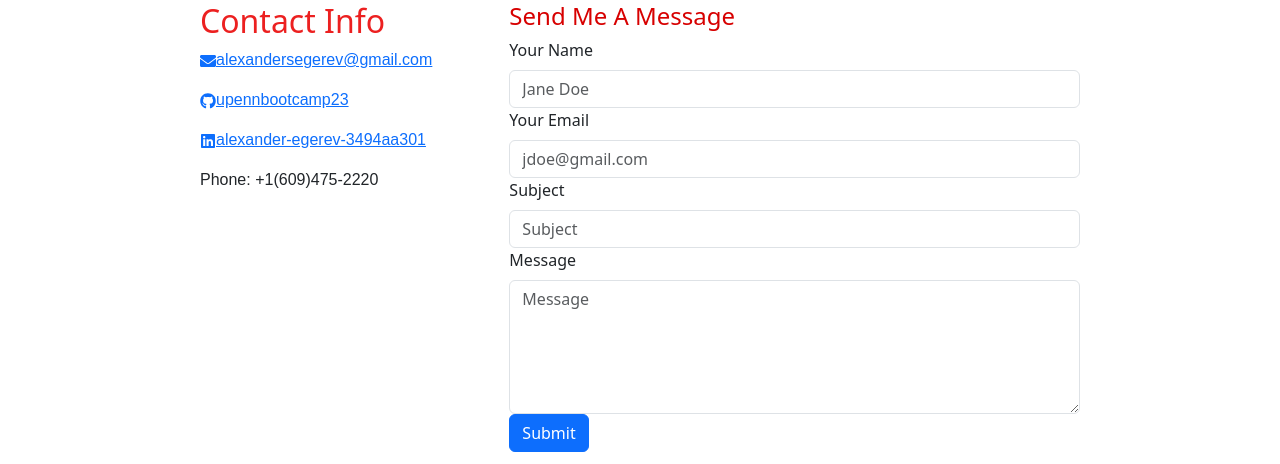
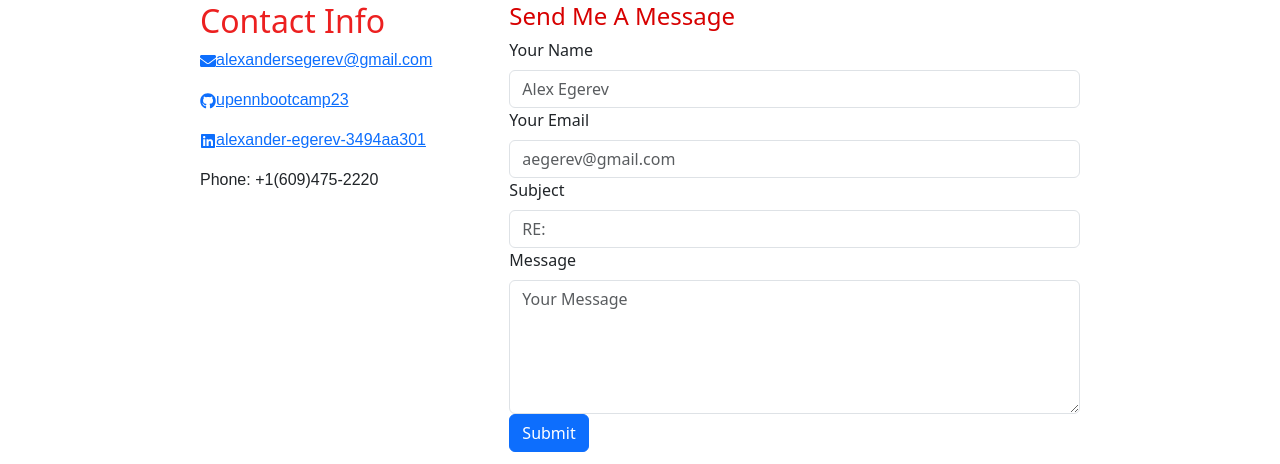
Before and after one commit to aegerev/my-portfolio, a React (Vite) app: page /contact in a window 1280 px wide. Shown: the part 268-732 px from the top of the page. Built offline with nearby package versions, Linux system fonts and the light colour scheme.

Commit message:
Updated contact form

```diff
--- a/src/components/contact-form.jsx
+++ b/src/components/contact-form.jsx
@@ -50,22 +50,22 @@ function communicaForm() {
     <Form onSubmit={sendEmail} id="contactForm">
       <Form.Group controlId="name">
         <Form.Label>Your Name</Form.Label>
-        <Form.Control required name="name" placeholder="Jane Doe" onBlur={handleChange} />
+        <Form.Control required name="name" placeholder="Alex Egerev" onBlur={handleChange} />
       </Form.Group>
 
       <Form.Group controlId="email">
         <Form.Label>Your Email</Form.Label>
-        <Form.Control required name="email" type="email" placeholder="jdoe@gmail.com"  onBlur={handleChange} />
+        <Form.Control required name="email" type="email" placeholder="aegerev@gmail.com"  onBlur={handleChange} />
       </Form.Group>
 
       <Form.Group controlId="subject">
         <Form.Label>Subject</Form.Label>
-        <Form.Control required name="subject" placeholder="Subject" onBlur={handleChange} />
+        <Form.Control required name="subject" placeholder="RE: " onBlur={handleChange} />
       </Form.Group>
 
       <Form.Group controlId="message">
         <Form.Label>Message</Form.Label>
-        <Form.Control required name="message" as="textarea" rows="5" placeholder="Message" onBlur={handleChange} />
+        <Form.Control required name="message" as="textarea" rows="5" placeholder="Your Message" onBlur={handleChange} />
       </Form.Group>
 
       {formMessage && <p className="form-message">{formMessage}</p>}
```
